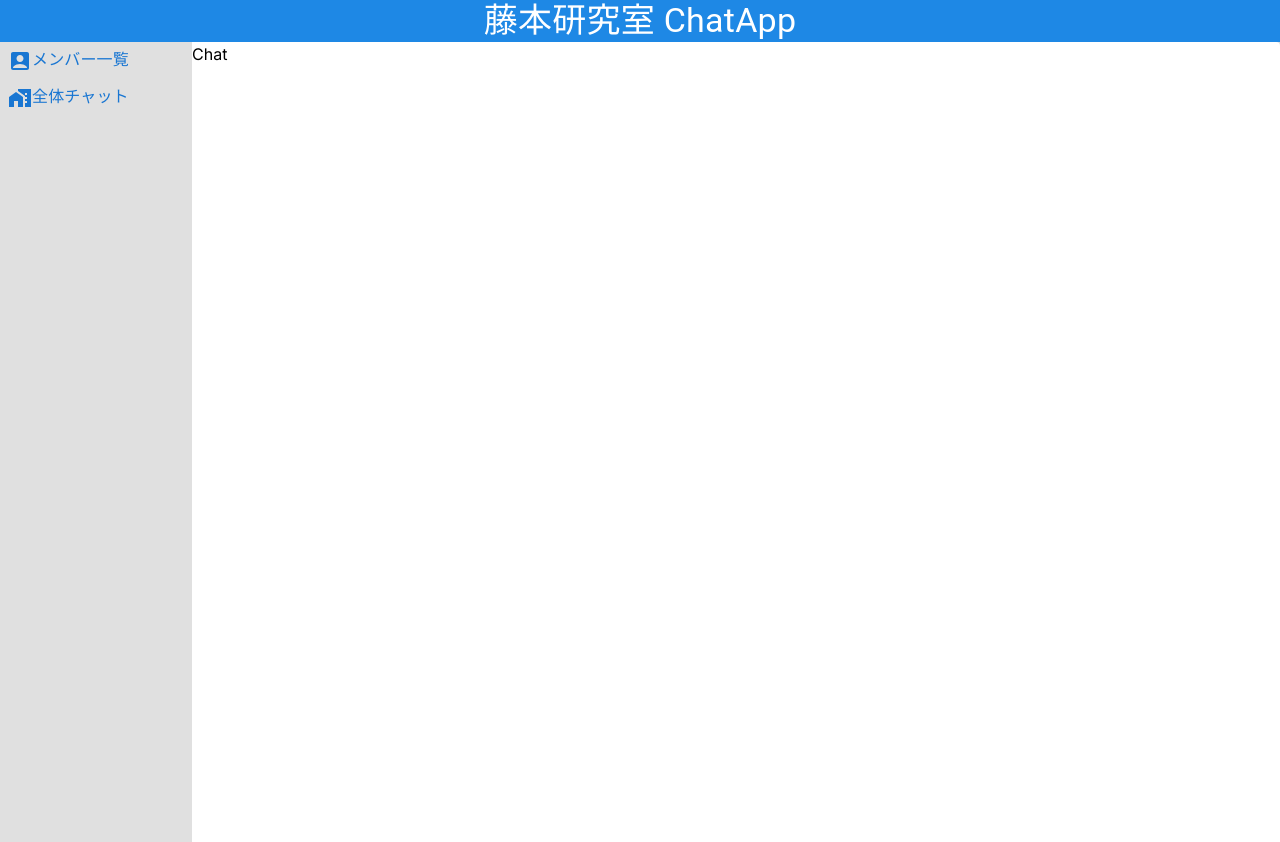
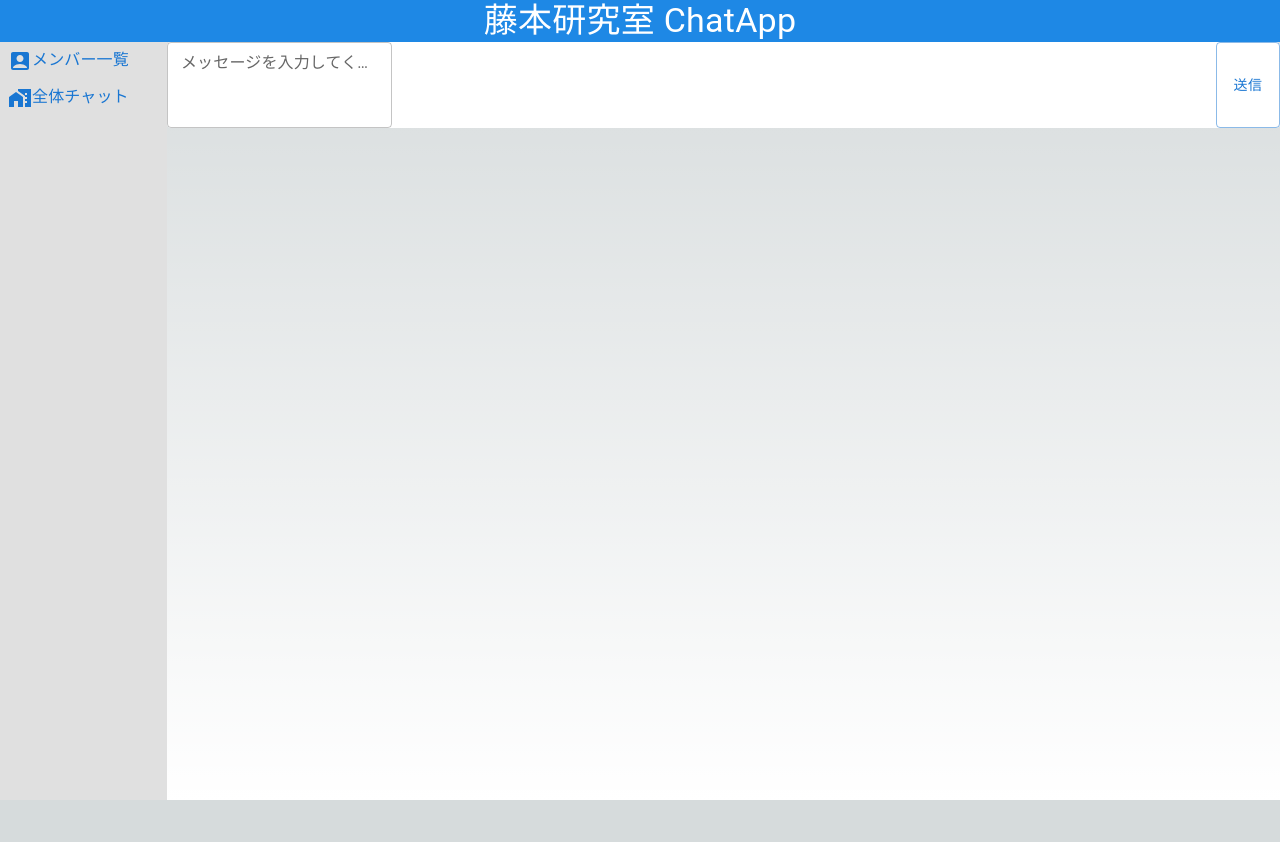
Before and after one commit to fujimotolabs/chatApp, a Next.js app in the folder front/chat/: page / in a window 1280 px wide. After the commit the page ends 800 px from the top, so only its background shows below. Built offline with nearby package versions, Linux system fonts and the light colour scheme.

Commit message:
css修正

```diff
--- a/front/chat/app/layout.tsx
+++ b/front/chat/app/layout.tsx
@@ -22,18 +22,14 @@ export default function RootLayout({
     <html lang="ja">
       <body className={inter.className}>
         <RecoilProvider>
-          <Header />
-          <Box
-            sx={{
-              display: "flex",
-              flexWrap: "wrap",
-              bgcolor: "background.paper",
-              borderRadius: 1,
-            }}
-          >
-            <Sidebar />
-            {children}
-          </Box>
+          <div className="overflow-hidden w-screen h-screen">
+            <Header />
+
+            <div className="w-full h-full flex">
+              <Sidebar />
+              <div className="w-full h-full">{children}</div>
+            </div>
+          </div>
         </RecoilProvider>
       </body>
     </html>
--- a/front/chat/app/page.tsx
+++ b/front/chat/app/page.tsx
@@ -1,7 +1,11 @@
+import { TextArea } from "@/component/chat/TextArea";
+import { Box } from "@mui/material";
+
 export default function Home() {
   return (
-    <div>
-      <h1>Chat</h1>
+    <div className="relative w-full h-full">
+      <Box className="w-full h-ful text-white"></Box>
+      <TextArea />
     </div>
   );
 }
--- a/front/chat/component/chat/TextArea.tsx
+++ b/front/chat/component/chat/TextArea.tsx
@@ -0,0 +1,40 @@
+"use client";
+import { Box, Button, TextField } from "@mui/material";
+import Input from "@mui/material/Input";
+import React, { useState } from "react";
+
+export const TextArea: React.FC = () => {
+  const [text, setText] = useState("");
+
+  const handleTextChange = (event: React.ChangeEvent<HTMLTextAreaElement>) => {
+    const newText = event.target.value;
+    setText(newText);
+  };
+
+  return (
+    <Box
+      sx={{
+        display: "flex",
+        flexDirection: "row",
+        justifyContent: "space-between",
+        bgcolor: "background.paper",
+        borderRadius: 1,
+        width: "100%",
+      }}
+    >
+      <TextField
+        id="outlined-basic"
+        label="メッセージを入力してください"
+        variant="outlined"
+        value={text}
+        onChange={handleTextChange}
+        size="small"
+        multiline
+        rows={3}
+      />
+      <Button color="primary" variant="outlined">
+        送信
+      </Button>
+    </Box>
+  );
+};
```
